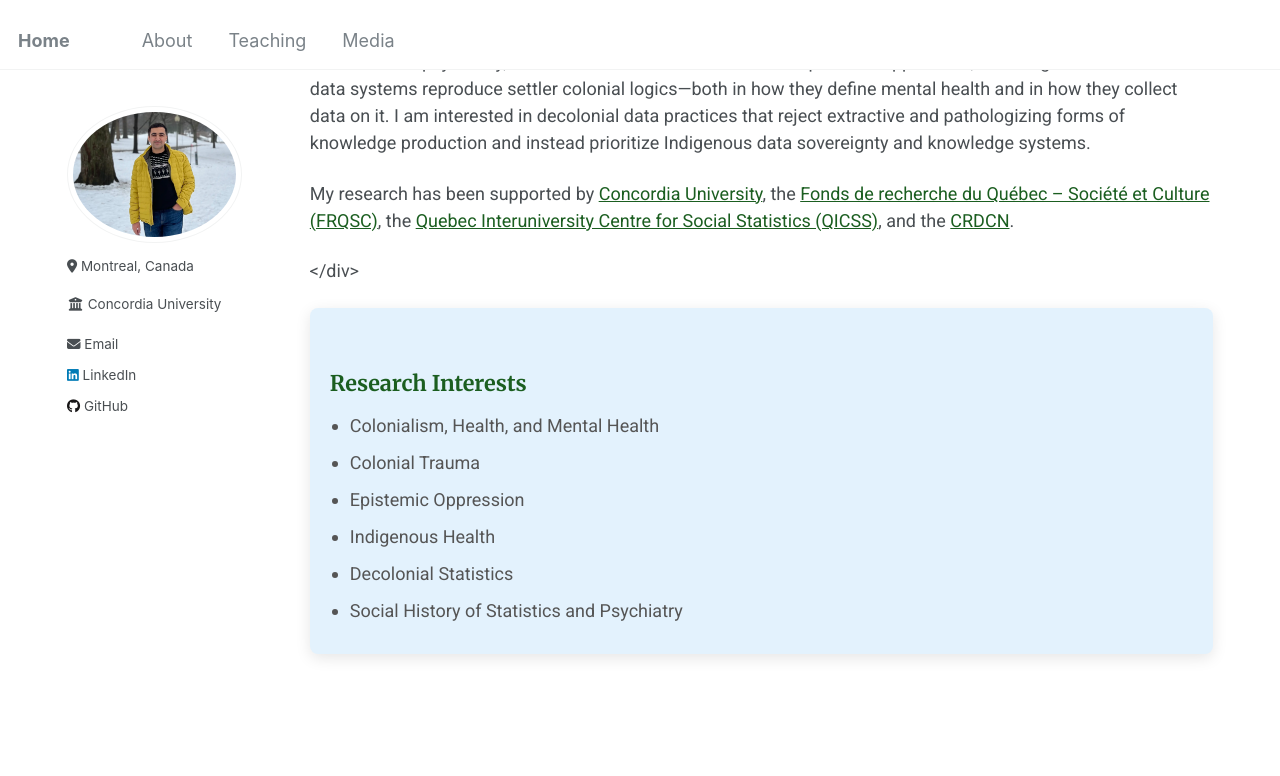
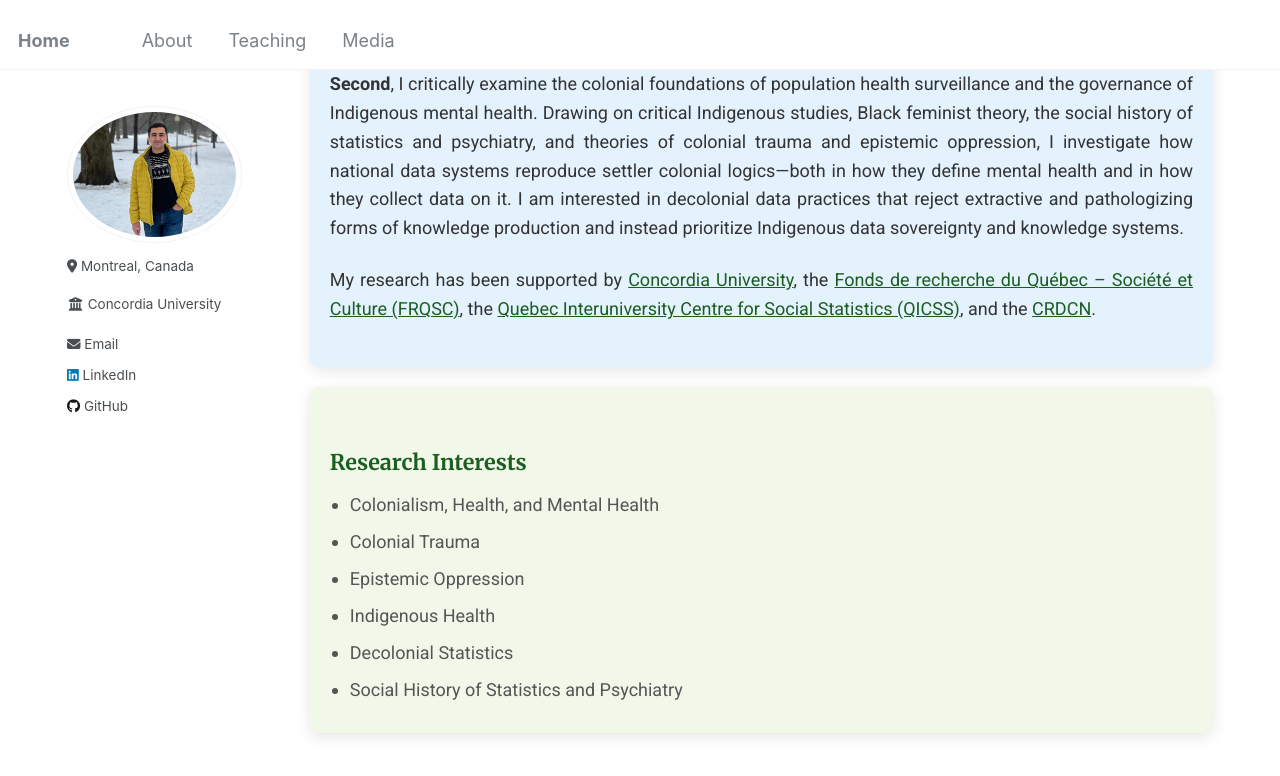
Before and after one commit to Mohsnmonji/mohsnmonji.github.io, a Jekyll site: the page built from about-me.md, in a window 1280 px wide and 900 px high, scrolled down 689 px. Shown: the top 776 px of the window. Built offline with Jekyll 4.4.1, drawn with Linux system fonts in a browser that asks for light colours.

Commit message:
Update about-me.md

```diff
--- a/about-me.md
+++ b/about-me.md
@@ -82,6 +82,7 @@ author_profile: true
   }
 </style>
 
+<!-- BIOGRAPHY CARD -->
 <div class="card">
   <p>
     Were I to provide a short chronological biography of myself, I would begin by telling you that I was born in Iran and come from two Indigenous nomadic tribes: the Bakhtiari and the Qashqa’i. I would also tell you that I have been a travelling scholar. Before beginning my doctoral studies, I completed a Bachelor of Science in Industrial Engineering, followed by a Master’s degree in Anthropology.
@@ -97,6 +98,8 @@ author_profile: true
   </p>
 </div>
 
+<!-- RESEARCH OVERVIEW CARD -->
+<div class="card">
   <p>
     My research blends contemporary critical theory and quantitative methods to explore the ways in which intersecting systems of oppression influence mental health. I work across two strands:
   </p>
@@ -105,10 +108,9 @@ author_profile: true
     <strong>First</strong>, I draw on Black feminist theory and intersectionality to examine how racism, sexism, and other forms of social inequality intersect and shape mental health outcomes. I am particularly interested in the epistemological implications of intersectionality for population health research, especially in relation to mental health outcomes.
   </p>
 
-<p>
-  <strong>Second</strong>, I critically examine the colonial foundations of population health surveillance and the governance of Indigenous mental health. Drawing on critical Indigenous studies, Black feminist theory, the social history of statistics and psychiatry, and theories of colonial trauma and epistemic oppression, I investigate how national data systems reproduce settler colonial logics—both in how they define mental health and in how they collect data on it. I am interested in decolonial data practices that reject extractive and pathologizing forms of knowledge production and instead prioritize Indigenous data sovereignty and knowledge systems.
-</p>
-
+  <p>
+    <strong>Second</strong>, I critically examine the colonial foundations of population health surveillance and the governance of Indigenous mental health. Drawing on critical Indigenous studies, Black feminist theory, the social history of statistics and psychiatry, and theories of colonial trauma and epistemic oppression, I investigate how national data systems reproduce settler colonial logics—both in how they define mental health and in how they collect data on it. I am interested in decolonial data practices that reject extractive and pathologizing forms of knowledge production and instead prioritize Indigenous data sovereignty and knowledge systems.
+  </p>
 
   <p>
     My research has been supported by
@@ -117,9 +119,9 @@ author_profile: true
     the <a href="https://www.ciqss.org" target="_blank">Quebec Interuniversity Centre for Social Statistics (QICSS)</a>,
     and the <a href="https://crdcn.ca" target="_blank">CRDCN</a>.
   </p>
-
 </div>
 
+<!-- RESEARCH INTERESTS CARD -->
 <div class="card">
   <h3>Research Interests</h3>
   <ul style="list-style-type: disc; padding-left: 20px;">
```
